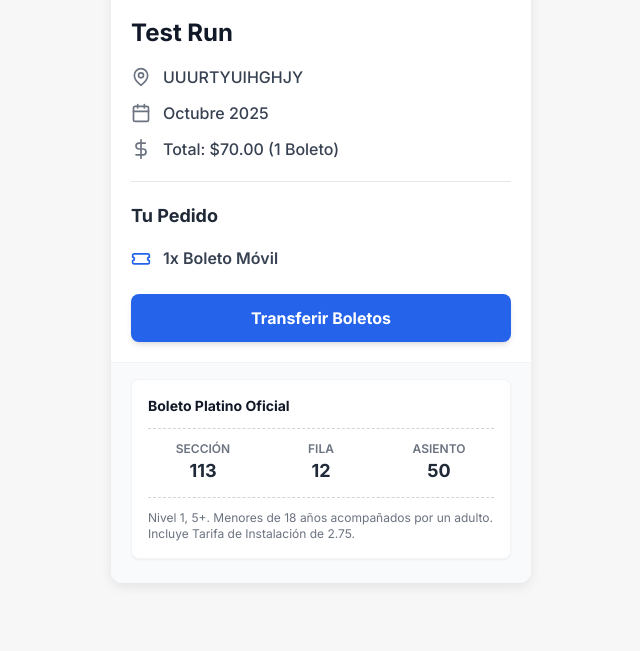
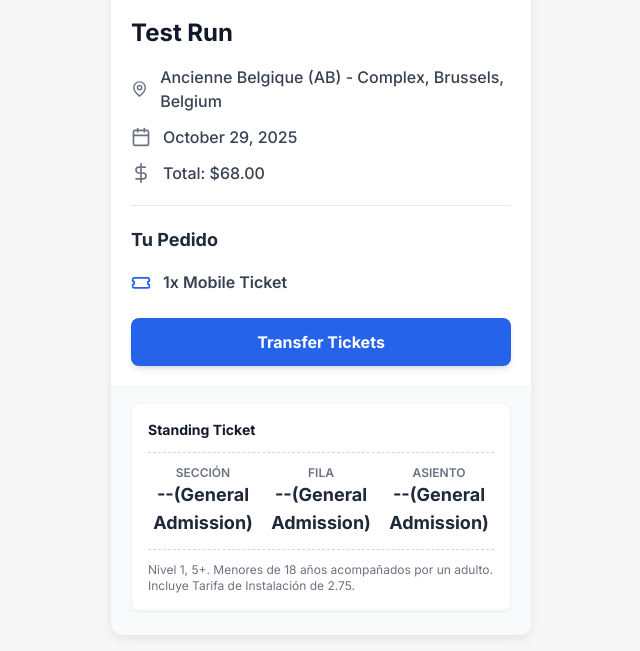
Before and after one commit to musa-dev-ai/Oasis, a plain HTML site: page index.html in a window 1280 px wide. Shown: the part 292-943 px from the top of the page, without its empty margins (319-959 px from the left). Before the commit the page ends 891 px from the top, so only its background shows below. Drawn offline with nearby package versions, Linux system fonts and the light colour scheme.

Commit message:
Update concert details for Men i Trust

```diff
--- a/index.html
+++ b/index.html
@@ -4,7 +4,7 @@
     <meta charset="UTF-8">
     <meta name="viewport" content="width=device-width, initial-scale=1.0">
     <!-- Updated document title to Feid concert confirmation -->
-    <title>Confirmación de Boleto para Feid (Ferxxo)</title>
+    <title>Men i Trust</title>
     <!-- Load Tailwind CSS from CDN -->
     <script src="https://cdn.tailwindcss.com"></script>
     <link href="https://fonts.googleapis.com/css2?family=Inter:wght@100..900&display=swap" rel="stylesheet">
@@ -43,7 +43,7 @@
         <div class="p-4 flex justify-center bg-gray-50 border-b border-gray-200">
             <div class="w-full max-w-xs h-auto overflow-hidden rounded-lg shadow-lg">
                    <!-- Placeholder image for Feid concert (Imagen placeholder para el concierto de Feid) -->
-                <img src="https://files.catbox.moe/ijpmbc.jpg" alt=" Ferxxo Concert" class="w-full h-auto object-cover">
+                <img src="https://files.catbox.moe/pymde6.webp" alt=" Ferxxo Concert" class="w-full h-auto object-cover">
             </div>
         </div>
 
@@ -56,21 +56,23 @@
             <div class="flex items-center text-gray-700">
                 <!-- Location Icon (Icono de Ubicación) -->
                 <svg xmlns="http://www.w3.org/2000/svg" width="20" height="20" viewBox="0 0 24 24" fill="none" stroke="currentColor" stroke-width="2" stroke-linecap="round" stroke-linejoin="round" class="mr-3 text-gray-500"><path d="M20 10c0 6-8 12-8 12s-8-6-8-12a8 8 0 0 1 16 0Z"/><circle cx="12" cy="10" r="3"/></svg>
-                <span class="text-base font-medium">UUURTYUIHGHJY</span>
+                <span class="text-base font-medium">Ancienne Belgique (AB) - Complex, Brussels, Belgium
+
+</span>
             </div>
 
             <!-- Date & Time Detail - Updated to nonspecific October 2025 (Detalle de Fecha y Hora - Actualizado a Octubre 2025 No Específico) -->
             <div class="flex items-center text-gray-700">
                 <!-- Calendar Icon (Icono de Calendario) -->
                 <svg xmlns="http://www.w3.org/2000/svg" width="20" height="20" viewBox="0 0 24 24" fill="none" stroke="currentColor" stroke-width="2" stroke-linecap="round" stroke-linejoin="round" class="mr-3 text-gray-500"><rect x="3" y="4" width="18" height="18" rx="2" ry="2"/><line x1="16" y1="2" x2="16" y2="6"/><line x1="8" y1="2" x2="8" y2="6"/><line x1="3" y1="10" x2="21" y2="10"/></svg>
-                <span class="text-base font-medium">Octubre 2025 </span>
+                <span class="text-base font-medium">October 29, 2025 </span>
             </div>
 
             <!-- Price Detail (Detalle de Precio) - REMAINS 1 TICKET @ $70.00 -->
             <div class="flex items-center text-gray-700">
                 <!-- Dollar Sign Icon (Icono de Dólar) -->
                 <svg xmlns="http://www.w3.org/2000/svg" width="20" height="20" viewBox="0 0 24 24" fill="none" stroke="currentColor" stroke-width="2" stroke-linecap="round" stroke-linejoin="round" class="mr-3 text-gray-500"><line x1="12" y1="1" x2="12" y2="23"/><path d="M17 5H9.5a3.5 3.5 0 0 0 0 7h5a3.5 3.5 0 0 1 0 7H6"/></svg>
-                <span class="text-base font-medium">Total: $70.00 (1 Boleto)</span>
+                <span class="text-base font-medium">Total: $68.00 </span>
             </div>
         </div>
 
@@ -86,12 +88,12 @@
             <div class="flex items-center text-gray-700 mb-6">
                 <!-- Mobile Ticket Icon (Icono de Boleto Móvil) -->
                 <svg xmlns="http://www.w3.org/2000/svg" width="20" height="20" viewBox="0 0 24 24" fill="none" stroke="currentColor" stroke-width="2" stroke-linecap="round" stroke-linejoin="round" class="mr-3 text-blue-600"><path d="M2 9a2 2 0 0 1 2-2h16a2 2 0 0 1 2 2v2a2 2 0 0 0 0 4v2a2 2 0 0 1-2 2H4a2 2 0 0 1-2-2v-2a2 2 0 0 0 0-4V9Z"/></svg>
-                <span class="text-base font-semibold">1x Boleto Móvil</span>
+                <span class="text-base font-semibold">1x Mobile Ticket</span>
             </div>
 
             <!-- Transfer Tickets Button (Botón para Transferir Boletos) -->
             <button class="w-full bg-blue-600 hover:bg-blue-700 text-white font-bold py-3 px-4 rounded-lg transition duration-150 ease-in-out shadow-md hover:shadow-lg focus:outline-none focus:ring-2 focus:ring-blue-500 focus:ring-opacity-50">
-                Transferir Boletos
+                Transfer Tickets
             </button>
         </div>
 
@@ -101,26 +103,26 @@
             <!-- Ticket Detail Block 1 (Bloque de Detalle de Boleto 1) -->
             <div class="p-4 rounded-lg space-y-2 bg-white shadow-sm border border-gray-100">
                 <!-- Ticket Type (Tipo de Boleto) -->
-                <h3 class="text-sm font-bold text-gray-900 mb-3">Boleto Platino Oficial</h3>
+                <h3 class="text-sm font-bold text-gray-900 mb-3">Standing Ticket</h3>
 
                 <div class="grid grid-cols-3 gap-2 text-center ticket-grid-separator py-3">
 
                     <div>
                         <!-- Section Label (Etiqueta de Sección) -->
                         <p class="text-xs font-semibold text-gray-500 uppercase">SECCIÓN</p>
-                        <p class="text-lg font-bold text-gray-800">113</p>
+                        <p class="text-lg font-bold text-gray-800">--(General Admission)</p>
                     </div>
 
                     <div>
                         <!-- Row Label (Etiqueta de Fila) -->
                         <p class="text-xs font-semibold text-gray-500 uppercase">FILA</p>
-                        <p class="text-lg font-bold text-gray-800">12</p>
+                        <p class="text-lg font-bold text-gray-800">--(General Admission)</p>
                     </div>
 
                     <div>
                         <!-- Seat Label (Etiqueta de Asiento) -->
                         <p class="text-xs font-semibold text-gray-500 uppercase">ASIENTO</p>
-                        <p class="text-lg font-bold text-gray-800">50</p>
+                        <p class="text-lg font-bold text-gray-800">--(General Admission)</p>
                     </div>
                 </div>
 
```
